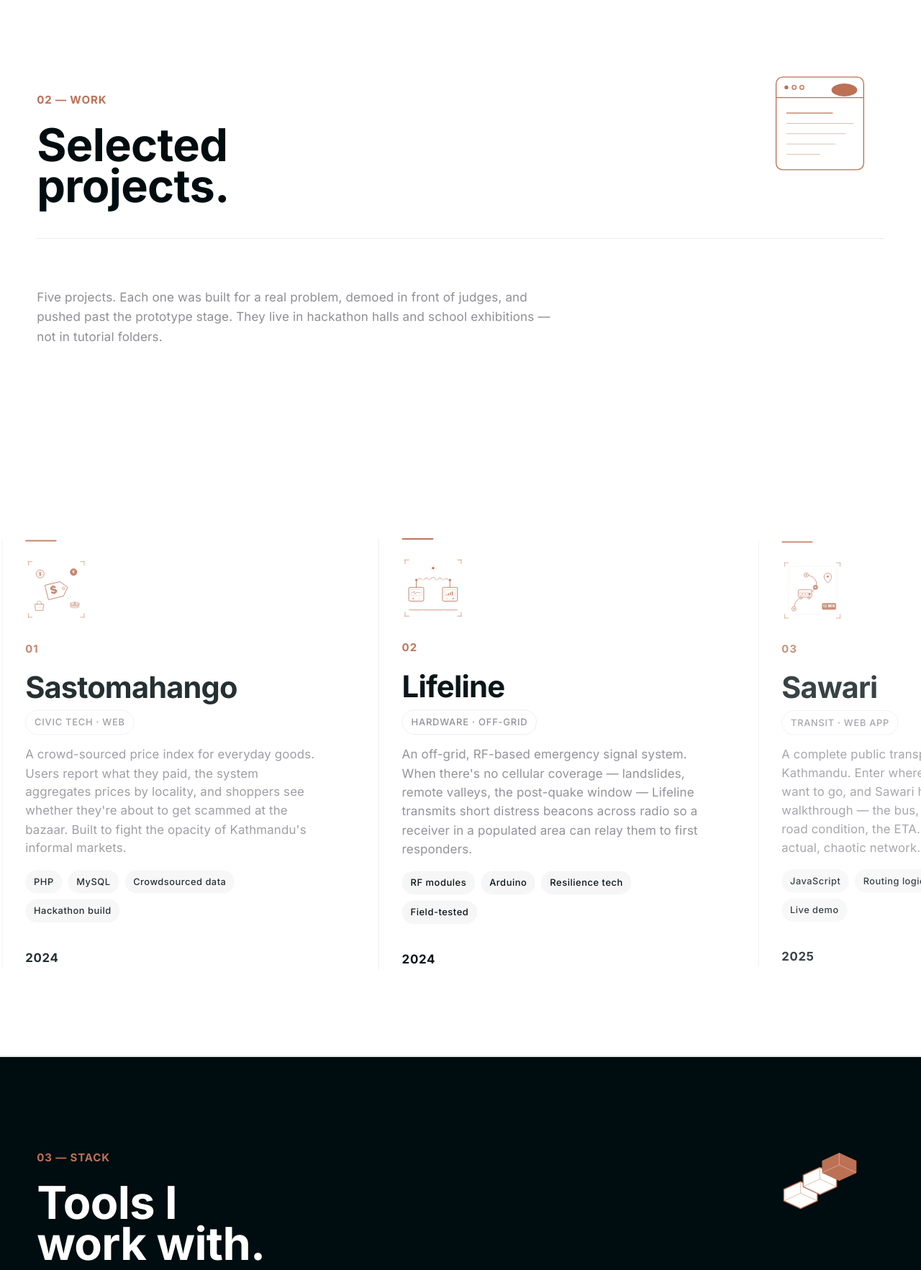
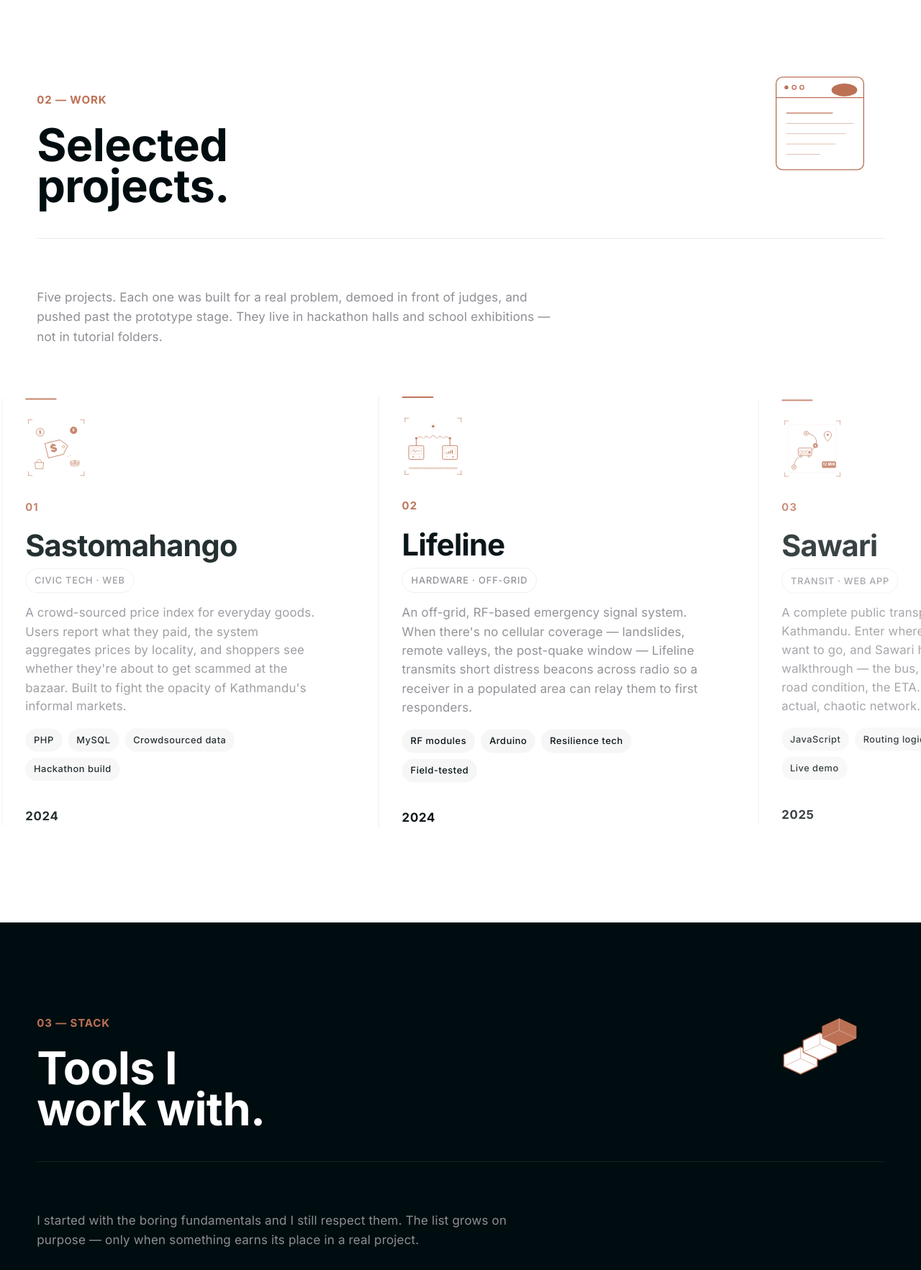
Before and after one commit to zenithkandel/test-3.1-pro, a PHP site: page / in a window 1280 px wide. Shown: the part 2136-3901 px from the top of the page at 72% size. Run offline with PHP 8.4, Linux system fonts and the light colour scheme.

Commit message:
refactor: adjust padding and margin for horizontal scroll section layout

```diff
--- a/another/assets/css/sections.css
+++ b/another/assets/css/sections.css
@@ -210,21 +210,24 @@
     overflow: visible !important;
 }
 
+.horizontal-scroll-section > .section {
+    padding-bottom: 0;
+}
+
 .horizontal-scroll-sticky {
     position: sticky;
-    top: 0;
+    top: clamp(20px, 3vw, 40px);
     height: 100vh;
     display: flex;
     flex-direction: column;
-    justify-content: center;
+    justify-content: flex-start;
     overflow: hidden;
-    /* Ensure no margin/padding pushes it off-screen */
     margin: 0;
 }
 
 .horizontal-scroll-track {
     width: 100%;
-    margin-top: clamp(30px, 5vw, 60px);
+    margin-top: 0;
     padding-bottom: clamp(60px, 8vw, 120px);
 }
 
--- a/another/assets/js/horizontal-scroll.js
+++ b/another/assets/js/horizontal-scroll.js
@@ -7,9 +7,9 @@
     'use strict';
 
     const section = document.querySelector('.horizontal-scroll-section');
-    const sticky  = document.querySelector('.horizontal-scroll-sticky');
-    const track   = document.querySelector('.horizontal-scroll-track');
-    const list    = document.querySelector('.project-list');
+    const sticky = document.querySelector('.horizontal-scroll-sticky');
+    const track = document.querySelector('.horizontal-scroll-track');
+    const list = document.querySelector('.project-list');
     const projects = document.querySelectorAll('.project');
 
     if (!section || !sticky || !track || !list) return;
```
